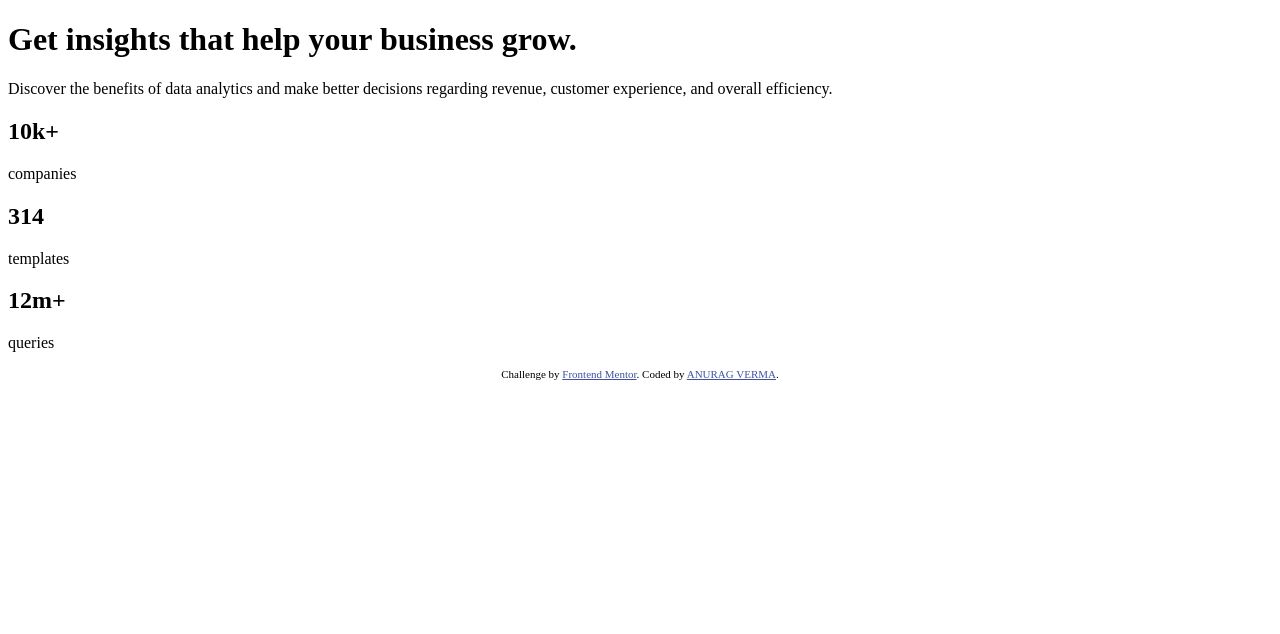
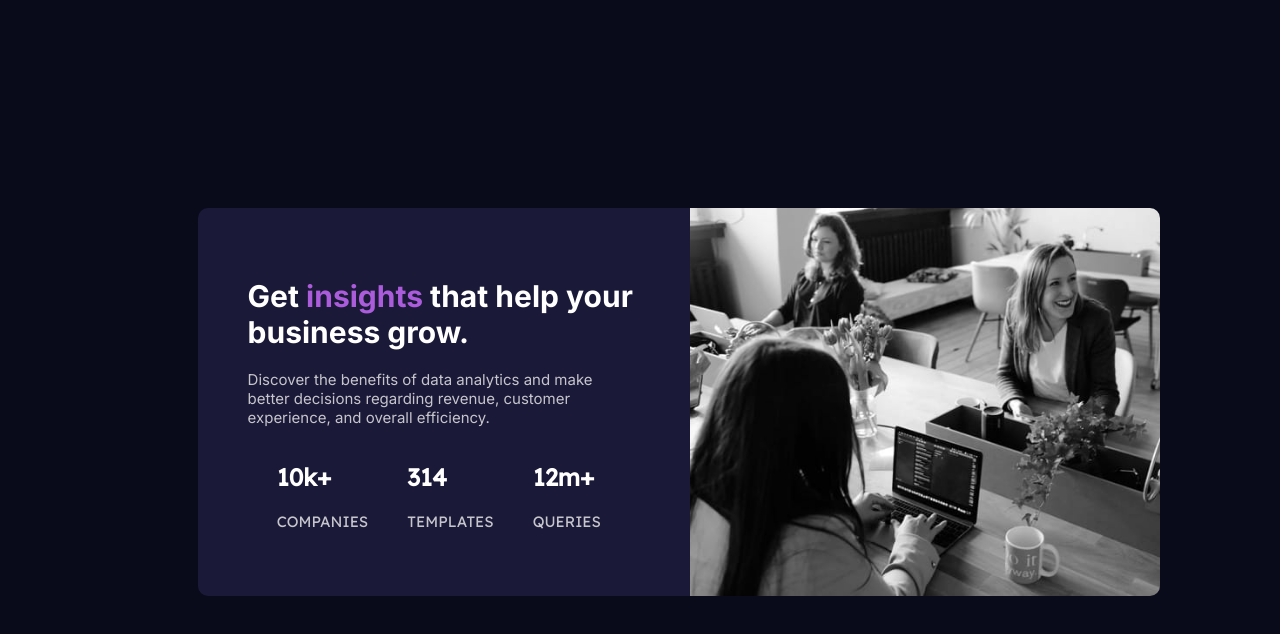
Before and after one commit to anuragverma57/stats-preview-card-project-, a plain HTML site: page index.html in a window 1280 px wide. Drawn offline with Linux system fonts and the light colour scheme.

Commit message:
css for desktop completed

```diff
--- a/index.html
+++ b/index.html
@@ -6,6 +6,10 @@
 
   <link rel="icon" type="image/png" sizes="32x32" href="./images/favicon-32x32.png">
   <link rel="stylesheet" href="style.css">
+  <link rel="preconnect" href="https://fonts.googleapis.com">
+<link rel="preconnect" href="https://fonts.gstatic.com" crossorigin>
+<link href="https://fonts.googleapis.com/css2?family=Inter:wght@400;700&family=Lexend+Deca&display=swap" rel="stylesheet">
+
 
   <title>Frontend Mentor | Stats preview card component</title>
 
@@ -16,9 +20,8 @@
 <div class="card">
   <div class="main">
     <h1>
-      Get insights that help your business grow.
+      Get <span>insights</span> that help your business grow.
     </h1>
-
     <p class="description">
       Discover the benefits of data analytics and make better decisions regarding revenue, customer
       experience, and overall efficiency.
@@ -26,25 +29,27 @@
   <div class="stats-container">
     <div class="companies stats">
       <h2 class="stats-number">10k+</h2>
-      <p class="stats-description">companies</p>
+      <p class="stats-description">COMPANIES</p>
     </div>
     <div class="templates stats">
       <h2 class="stats-number">314</h2>
-      <p class="stats-description">templates</p>
+      <p class="stats-description">TEMPLATES</p>
     </div>
     <div class="queries stats">
       <h2 class="stats-number">12m+</h2>
-      <p class="stats-description">queries</p>
+      <p class="stats-description">QUERIES</p>
     </div>
   </div>
   </div>
-  <div class="image">
+  <div class="image-container">
+    <div class="image">
+    </div>
   </div>
 </div>
 
-  <div class="attribution">
+  <!-- <div class="attribution">
     Challenge by <a href="https://www.frontendmentor.io?ref=challenge" target="_blank">Frontend Mentor</a>.
     Coded by <a href="#">ANURAG VERMA</a>.
-  </div>
+  </div> -->
 </body>
 </html>
--- a/style.css
+++ b/style.css
@@ -1,2 +1,60 @@
-.attribution { font-size: 11px; text-align: center; }
-.attribution a { color: hsl(228, 45%, 44%); }
+body{
+    background-color: hsl(233, 47%, 7%);
+    color: hsl(0, 0%, 100%);
+    font-size: 15px;
+    display: flex;
+    justify-content: center;
+    align-items: center;
+
+    /* z-index: 1; */
+}
+.card{
+    display: flex;
+    /* justify-content: center; */
+    /* align-items: center; */
+    background-color: hsl(244, 38%, 16%);;
+    border-radius: 10px;
+    max-width: 70%;
+    max-height: 50%;
+
+    margin-top: 25vh;
+}
+.main{
+    width: 50%;
+    font-family: 'Inter', sans-serif;
+    margin: 50px;
+}
+.image{
+    background-image: url(./images/image-header-desktop.jpg);
+    aspect-ratio: 270/223;
+    background-position: center;
+    background-repeat: no-repeat;
+    background-size: contain;
+    height: 100%;
+    filter: hue-rotate(180deg);
+    border-radius: 0px 10px 10px 0px;
+}
+ .image-container{
+    background-color: hsl(298, 100%, 50%);
+    /* opacity: 20%; */
+    /* z-index: 2; */
+    width: 50%;
+}
+span{
+    color: hsl(277, 64%, 61%);
+
+}
+.stats-container{
+    font-family: 'Lexend Deca', sans-serif;
+    display: flex;
+    justify-content: space-evenly;
+}
+
+.description , .stats-description{
+    color: hsla(0, 0%, 100%, 0.75);
+    margin-right: 10px;
+}
+
+.stats-number{
+    font-size: 3vh;
+}
```
